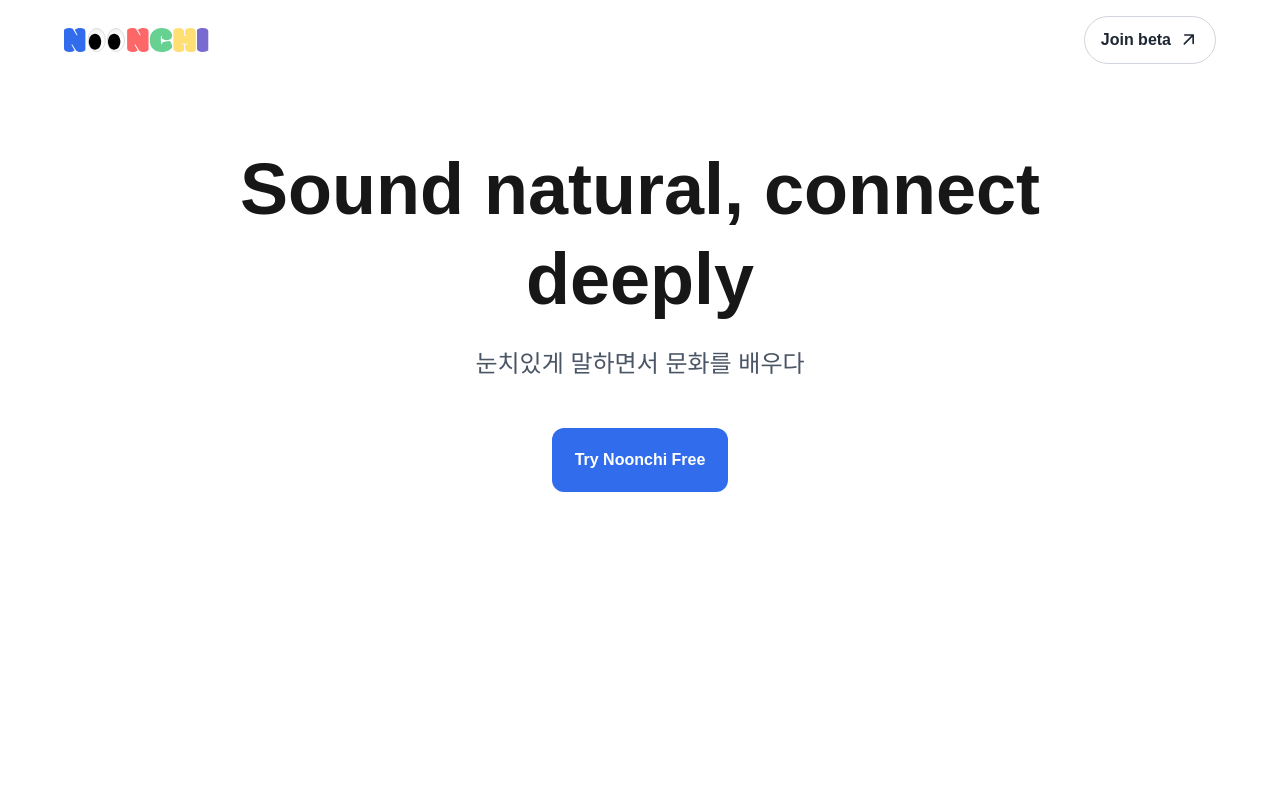
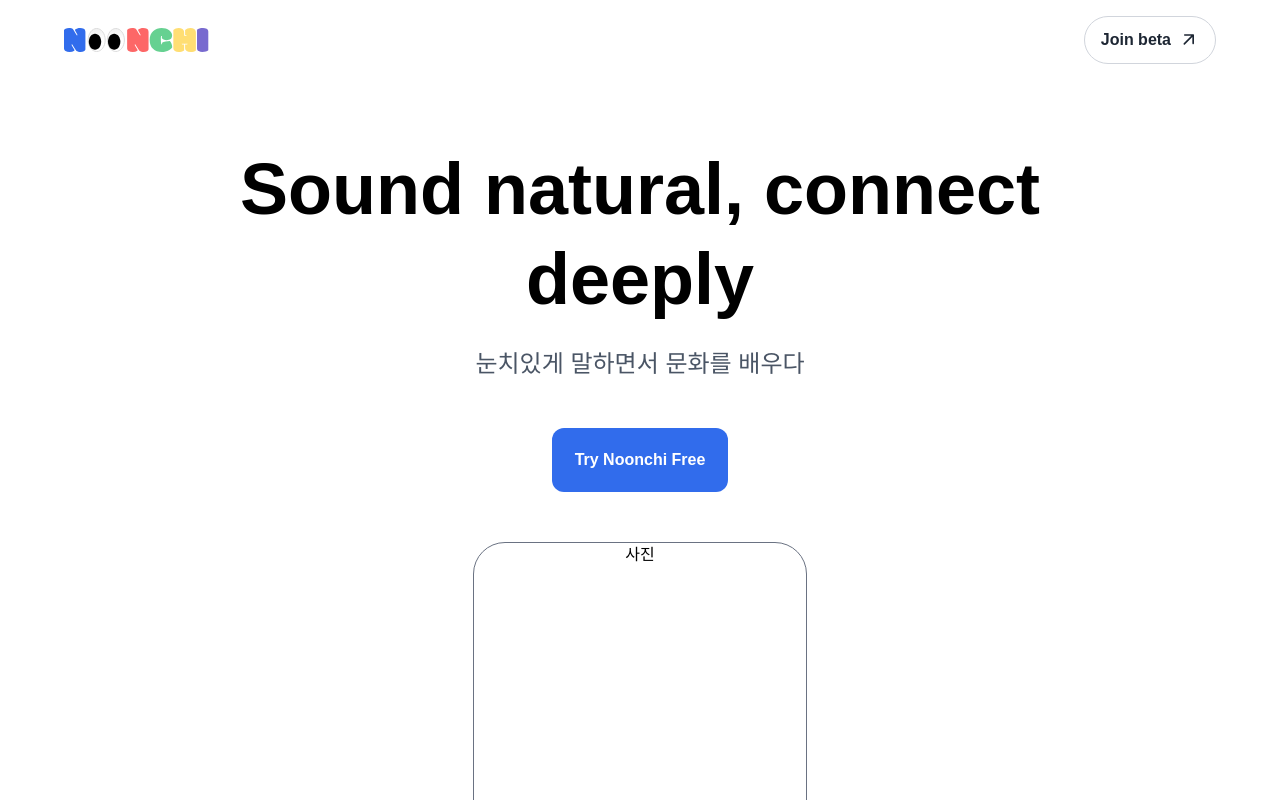
Before and after one commit to SH701/noonchi-landing, a Next.js app: page / in a window 1280 px wide. Shown: the top 800 px of the page. Built offline with nearby package versions, Linux system fonts and the light colour scheme.

Commit message:
스켈레톤 구현

```diff
--- a/app/globals.css
+++ b/app/globals.css
@@ -1,23 +1,4 @@
 @import "tailwindcss";
-
-:root {
-  --background: #ffffff;
-  --foreground: #171717;
-}
-
-@theme inline {
-  --color-background: var(--background);
-  --color-foreground: var(--foreground);
-  --font-sans: var(--font-geist-sans);
-  --font-mono: var(--font-geist-mono);
-}
-
-@media (prefers-color-scheme: dark) {
-  :root {
-    --background: #0a0a0a;
-    --foreground: #ededed;
-  }
-}
 
 body {
   background: var(--background);
--- a/components/landing.tsx
+++ b/components/landing.tsx
@@ -1,6 +1,6 @@
 export default function LandingPage() {
   return (
-    <div className="min-h-screen bg-white lg:px-16 md:px-12 ">
+    <div className="max-h-screen bg-white lg:px-16 md:px-12 ">
       <section className="px-6 md:px-16 lg:px-24 py-16 text-center">
         <h1 className="text-4xl md:text-6xl lg:text-7xl font-bold mb-6 leading-tight">
           Sound natural, connect deeply
@@ -11,6 +11,9 @@ export default function LandingPage() {
         <button className="w-44 h-16 bg-[#316CEC] text-white rounded-xl font-semibold hover:bg-blue-800 transition-colors">
           Try Noonchi Free
         </button>
+        <div className="mx-auto mt-12.5 h-[500px] w-[334px] border rounded-t-4xl border-gray-500">
+          사진
+        </div>
       </section>
     </div>
   );
```
